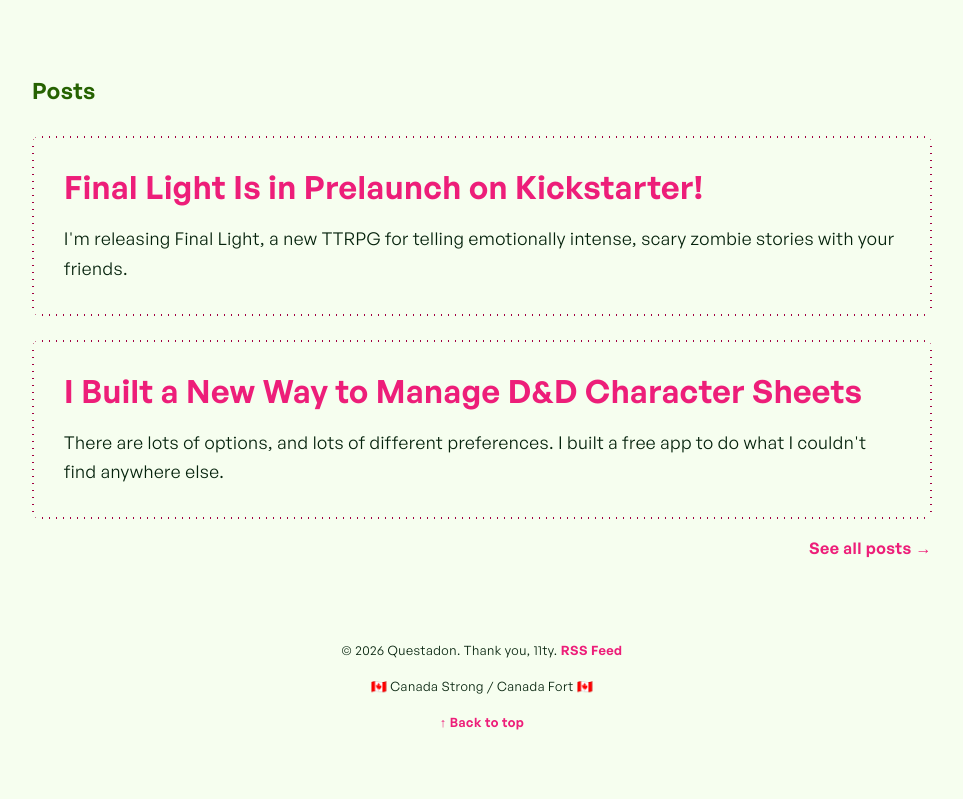
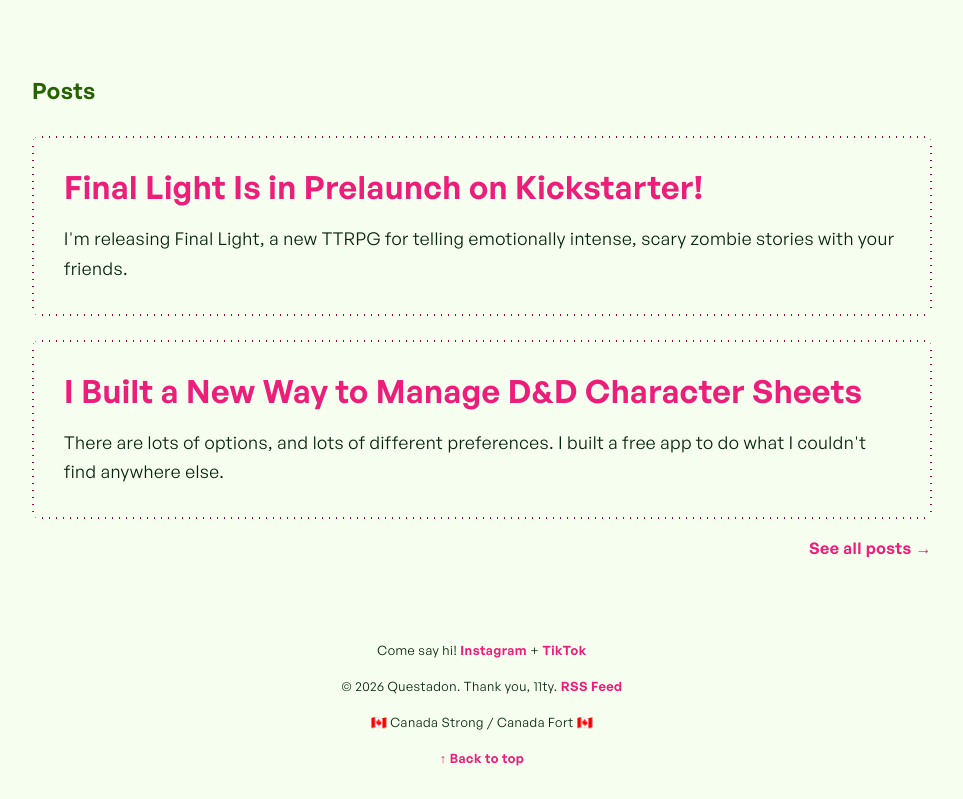
Before and after one commit to sae-br/questadon-11ty, an Eleventy site: page index.njk in a window 1280 px wide. Shown: the part 2222-3021 px from the top of the page, without its empty margins (158-1121 px from the left). Before the commit the page ends 2985 px from the top, so only its background shows below. Built offline with nearby package versions, Linux system fonts and the light colour scheme; Eleventy itself is replaced by a stand-in of ours; files that its build step writes are made by us from their sources.

Commit message:
Add social to footer, fix footer width bug

```diff
--- a/_includes/footer.njk
+++ b/_includes/footer.njk
@@ -1,4 +1,10 @@
 <footer class="site-footer centered">
+  <p>
+    Come say hi!
+    <a href="https://www.instagram.com/questadon" rel="me">Instagram</a>
+    +
+    <a href="https://www.tiktok.com/@questadon" rel="me">TikTok</a>
+  </p>
   <p>© {{ site.currentYear | year }} Questadon. Thank you, 11ty. <a href="/feed.xml">RSS Feed</a></p>
   <p>
     🇨🇦 Canada Strong / Canada Fort 🇨🇦
--- a/assets/styles.css
+++ b/assets/styles.css
@@ -162,7 +162,7 @@
   header, footer {
     position: relative;
     z-index: 1000;
-    width: 100vw;
+    width: 100%;
     padding: 0rem;
     background-color: var(--color-bg);
     color: var(--color-text);
```
